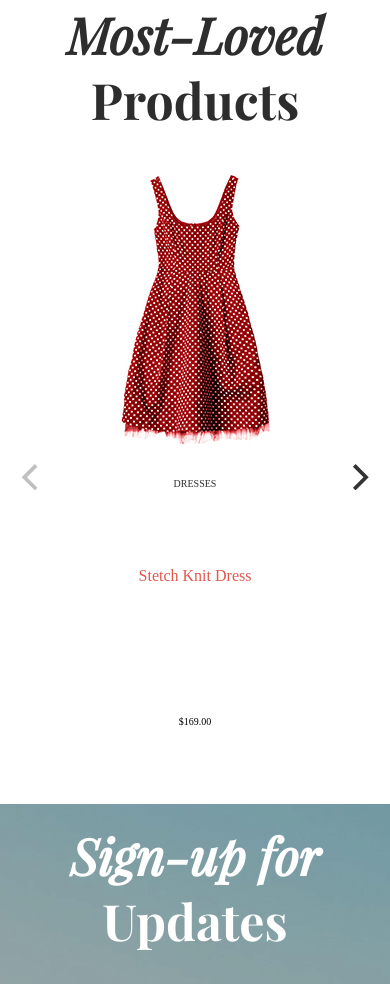
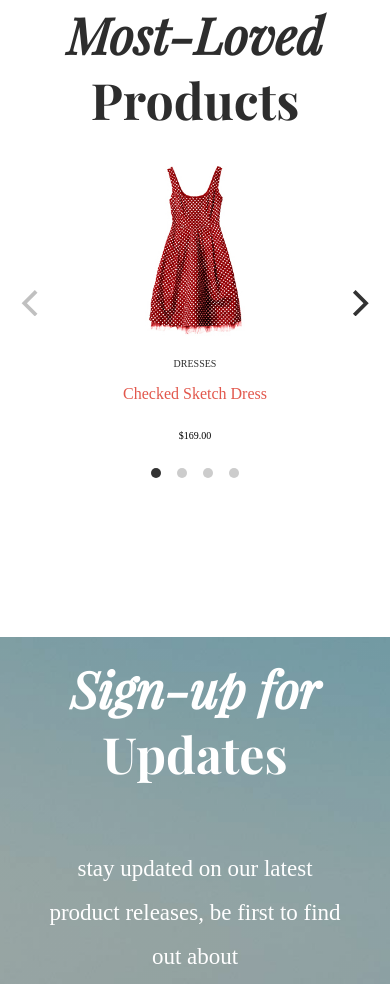
Before and after one commit to SparkleFox17/Project1-Aloha, a plain HTML site: page index.html in a window 390 px wide. Shown: the part 2007-2991 px from the top of the page. Drawn offline with nearby package versions, Linux system fonts and the light colour scheme.

Commit message:
final submission

```diff
--- a/css/style.css
+++ b/css/style.css
@@ -294,16 +294,20 @@ section class="new collection">
         min-width: 100vw;
     }
     .carousel-cell img {
+     max-height:200px;
+    }
 
-    }
     .carousel-cell h6 {
         font-size: 10px;
 
     }
     .carousel-cell p {
         text-transform: Capitalize;
-        color:#e2574c;
+        color: #e2574c;
         font-size: 16px;
+        line-height: 20px;
+        padding: 10px;
+        margin: 0;
 
     }
     .carousel-cell p span  {
@@ -800,6 +804,7 @@ section class="new collection">
         color: #fff;
         height: auto;
         padding: 40px 0;
+        background: linear-gradient(to left, rgba(0, 0, 0, 0.3) 0%, rgba(0, 0, 0, 0.3) 100%), url(../imgs/wave-bkgd.jpg) 50% 50% / cover no-repeat;
     }
 
     .subscribe-email {
@@ -1135,7 +1140,7 @@ section class="new collection">
     .carousel-cell {
         line-height: 20px;
         text-align: center;
-
+        width:calc(100vw / 4);
 
     }
     .carousel-cell img {
--- a/index.html
+++ b/index.html
@@ -72,14 +72,14 @@
             <div class="carousel-cell">
                 <img src="./imgs/checked-stretch-dress.jpg" alt="dress">
                 <h6>DRESSES</h6>
-                <p>stetch knit dress</p>
+                <p>Checked Sketch Dress</p>
                 <p><span>$169.00</span></p>
                 <button>Add to Cart</button>
             </div>
             <div class="carousel-cell">
                 <img src="./imgs/blue-hipster-backpack.jpg" alt="shirt">
                 <h6>SHIRTS</h6>
-                <p>cotton blue shirt</p>
+                <p>Blue Hipster Backpack</p>
                 <p><span>$89.00</span></p>
                 <button>Add to Cart</button>
             </div>
```
